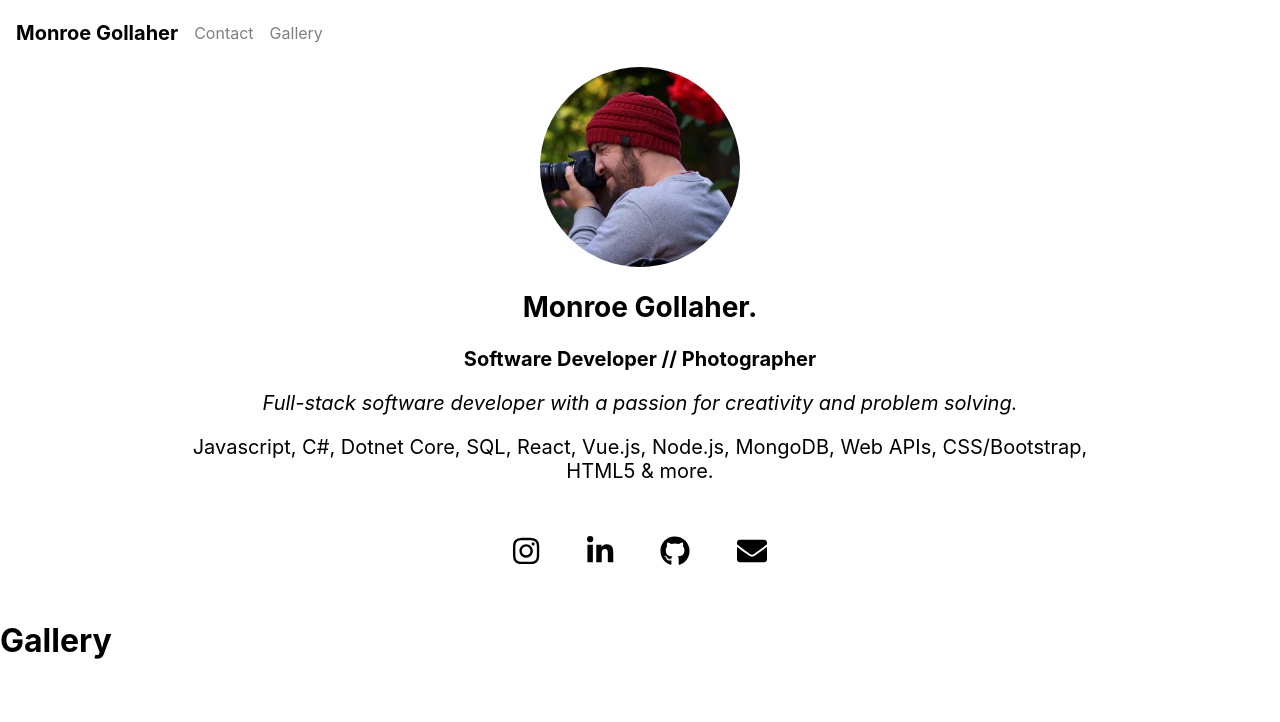
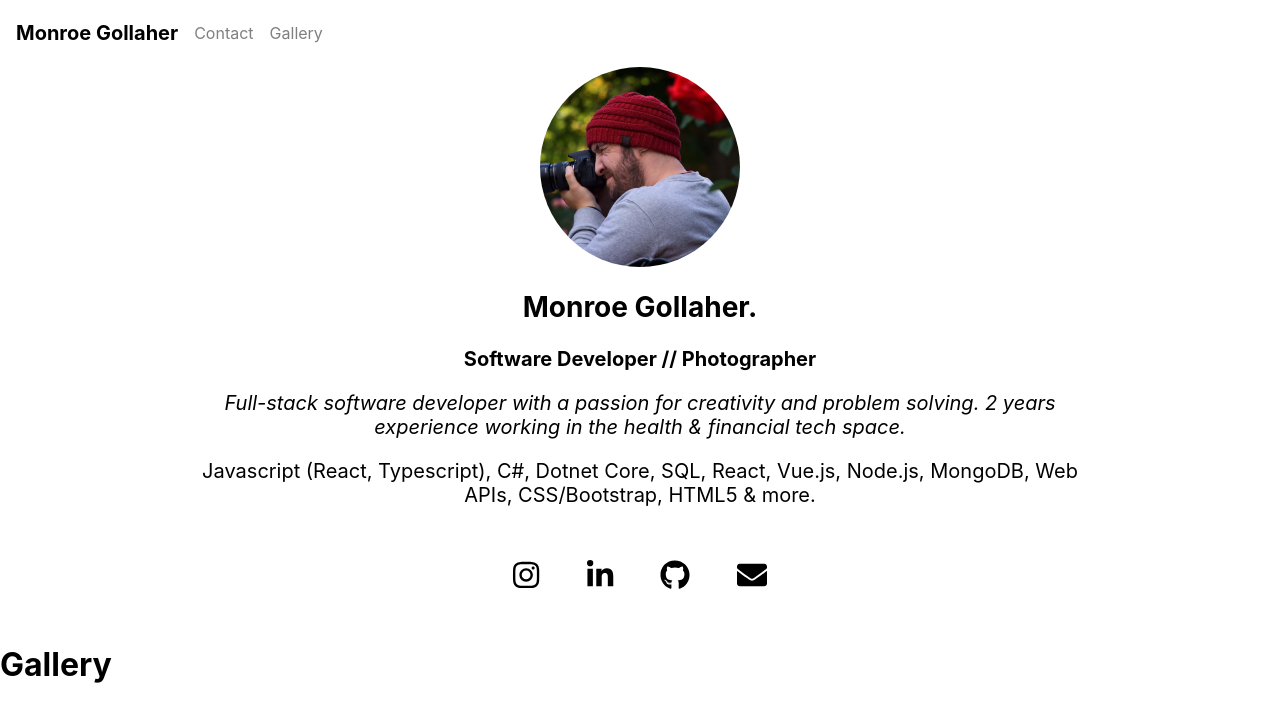
Before and after one commit to MonroeGollaher/MonroeGollaher.github.io, a React (Create React App) app: page / in a window 1280 px wide. Shown: the top 722 px of the page. Built offline with nearby package versions, Linux system fonts and the light colour scheme.

Commit message:
small update

```diff
--- a/src/components/Header/index.jsx
+++ b/src/components/Header/index.jsx
@@ -29,10 +29,10 @@ const Header = () => (
       <Bio>Software Developer // Photographer</Bio>
       <Blurb>
         Full-stack software developer with a passion for creativity and problem
-        solving.
+        solving. 2 years experience working in the health & financial tech space.
       </Blurb>
       <Languages>
-        Javascript, C#, Dotnet Core, SQL, React, Vue.js, Node.js, MongoDB, Web
+        Javascript (React, Typescript), C#, Dotnet Core, SQL, React, Vue.js, Node.js, MongoDB, Web
         APIs, CSS/Bootstrap, HTML5 & more.
       </Languages>
     </TopArea>
```
